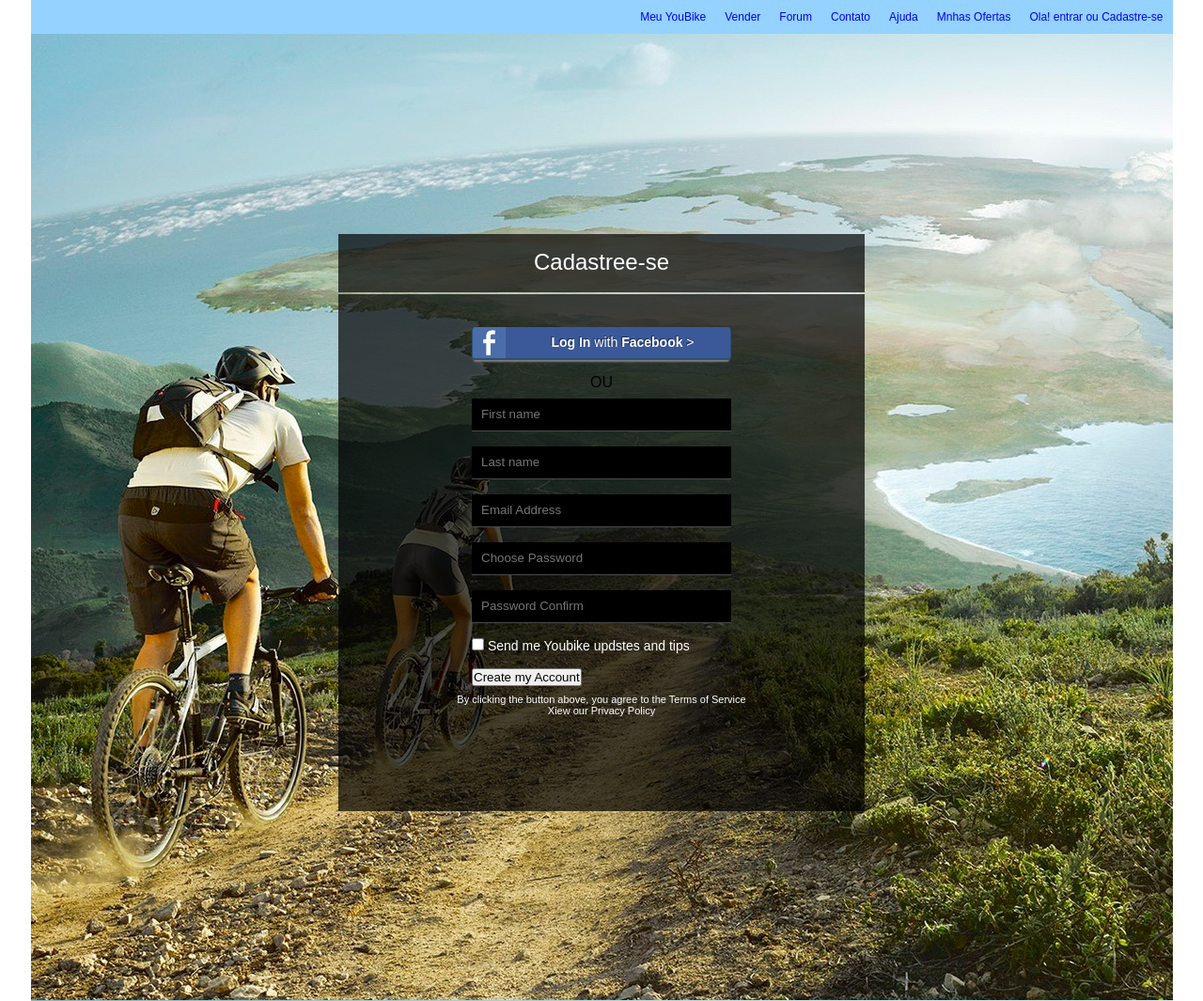
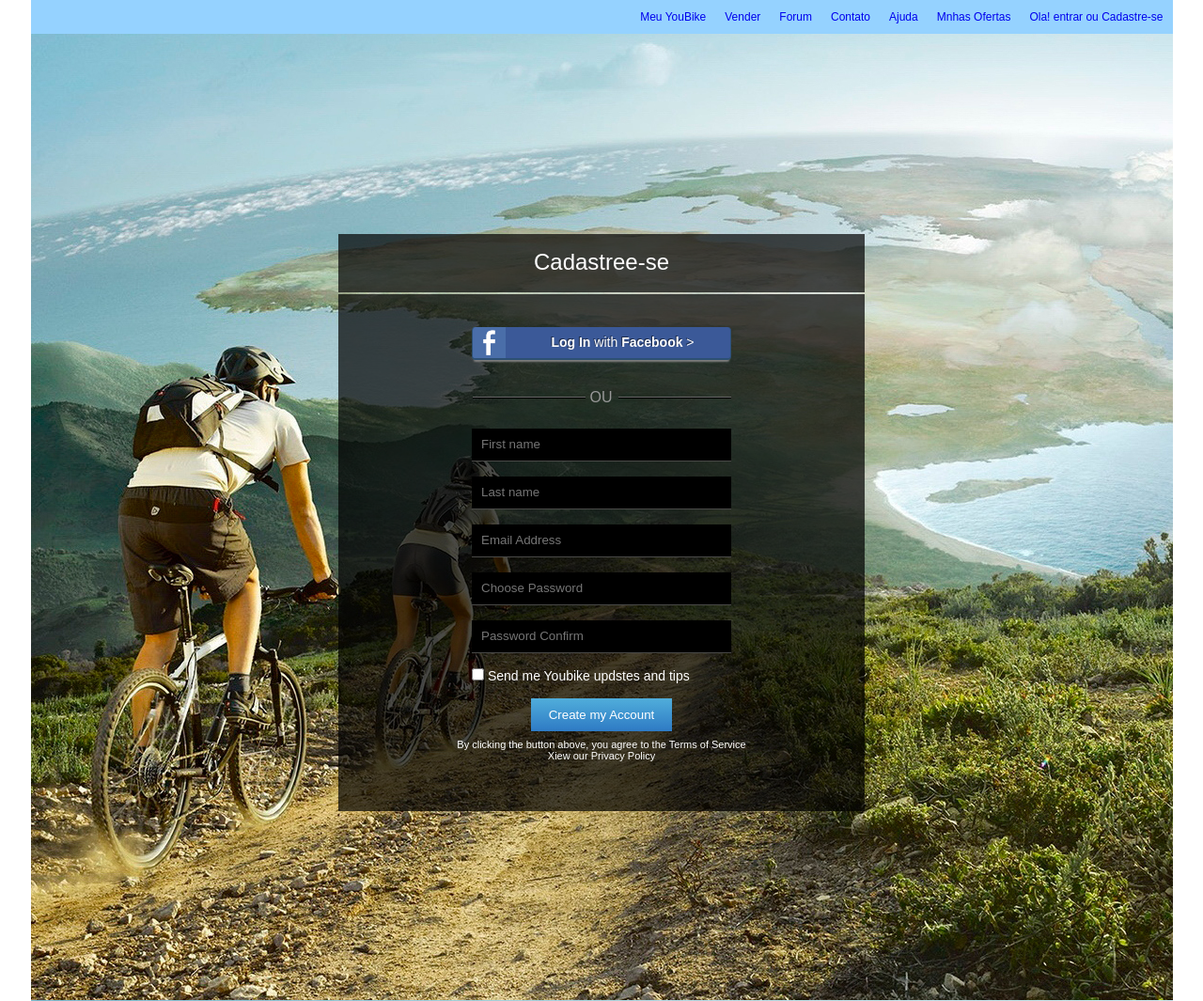
Before and after one commit to Imperceptible/home_work_5, a plain HTML site: page index.html in a window 1280 px wide. Shown: the whole page at 94% size. Drawn offline with Linux system fonts and the light colour scheme.

Commit message:
сделал OU

```diff
--- a/css/style.css
+++ b/css/style.css
@@ -112,8 +112,45 @@ div.fb_block button:active {
     font-weight: 700;
 }
 
+.trabl {
+    position: relative;
+    width: 275px;
+    height: 50px;
+    margin: 0 auto;
+}
+.left.top {
+    float: left;
+    width: 120px;
+    height: 24px;
+    border-bottom: solid 1px #666666;
+}
+
+.right.top {
+    float: right;
+    width: 120px;
+    height: 24px;
+    border-bottom: solid 1px #666666;
+}
+
+.left.bottom {
+    float: left;
+    width: 120px;
+
+    border-top:solid 1px black;
+}
+
+.right.bottom {
+    float: right;
+    width: 120px;
+
+    border-top:solid 1px black;
+}
+
 .ou {
-    text-align: center;
+    position: absolute;
+    margin: 16px 125px;
+    color: #999999;
+}
 }
 
 .forms {
@@ -143,6 +180,19 @@ div.fb_block button:active {
     margin:  auto;
 }
 
+.form_item.submit {
+    text-align: center;
+
+}
+
+.submit input {
+    background: linear-gradient(to bottom, #50aedb, #2e7ac4);
+    color: white;
+    width: 150px;
+    height: 35px;
+    border: none;
+}
+
 .text {
     text-align: center;
     font-size: 11px;
--- a/index.html
+++ b/index.html
@@ -30,8 +30,12 @@
                     <div class="fb_block"><!--логин фейсбук-->
                         <form><button id="fb"><span>Log In</span> with <span>Facebook</span> &gt</button></form>
                     </div>
-                    <div class="ou"><!--оу-->
-                        <p>OU</p>
+                    <div class="trabl">
+                        <div class="left top"></div>
+                        <div class="right top"></div>
+                        <div class="ou">OU</div>
+                        <div class="left bottom"></div>
+                        <div class="right bottom"></div>
                     </div>
                     <div class="forms"><!--регистрация-->
                         <div class="form_item 1name"><input class="fild" placeholder="First name" type="text" name="first_name"></div>
```
Also changed, not shown: 1 other file.
